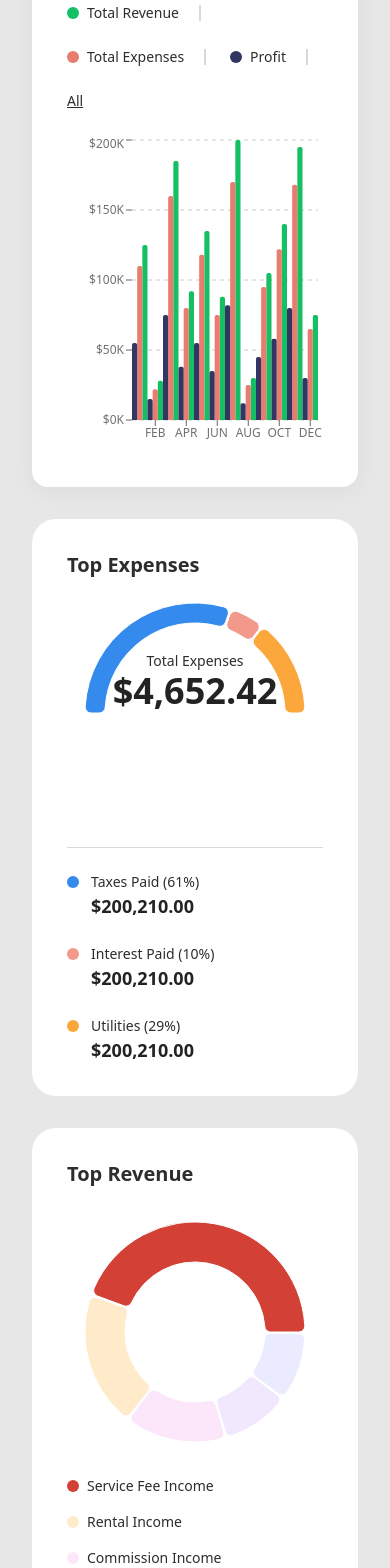
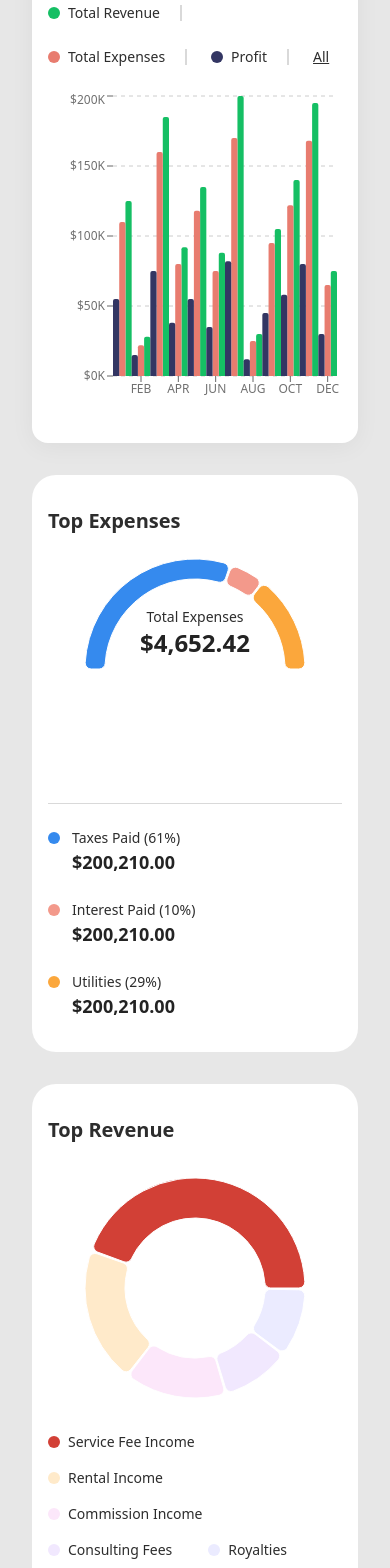
Before and after one commit to NaveenNkvibe/dashboard-ui, a React (Vite) app: page / in a window 390 px wide. Shown: the part 2460-4028 px from the top of the page. Built offline with nearby package versions, Linux system fonts and the light colour scheme.

Commit message:
fix chart responsive

```diff
--- a/src/components/charts/TopExpensesChart.jsx
+++ b/src/components/charts/TopExpensesChart.jsx
@@ -19,7 +19,7 @@ const TopExpensesChart = () => {
 
 				<div className="absolute inset-0 flex flex-col justify-start items-center mt-12">
 					<span className="text-sm text-[#2D2D2D]">Total Expenses</span>
-					<span className="text-4xl font-semibold text-[#232323]">${totalExpenses.toLocaleString()}</span>
+					<span className="text-2xl sm:text-4xl font-semibold text-[#232323]">${totalExpenses.toLocaleString()}</span>
 				</div>
 			</div>
 
--- a/src/pages/dashboard/Dasboard.jsx
+++ b/src/pages/dashboard/Dasboard.jsx
@@ -12,39 +12,37 @@ const Dashboard = () => {
 		<div className="flex flex-col items-start justify-center h-full">
 			<h1 className="text-[#232323] text-2xl font-semibold pb-2">Dashboard</h1>
 			<section className="flex justify-start items-center w-full gap-8 mb-8 flex-wrap">
-				{dashboardCards && dashboardCards.map((card, index) => {
-					return (
-						<DashboardSection key={card.id} icon={card.icon} title={card.title} />
-					)
-				})}
+				{dashboardCards &&
+					dashboardCards.map((card, index) => {
+						return <DashboardSection key={card.id} icon={card.icon} title={card.title} />;
+					})}
 			</section>
 
 			<section className="flex justify-start items-center w-full gap-8 mb-8 flex-wrap">
-				{dashboardWidgets && dashboardWidgets.map((widget, index) => {
-					return (
-						<DashboardWidget key={widget.id} icon={widget.icon} title={widget.title} amount={widget.amount} />
-					)
-				})}
+				{dashboardWidgets &&
+					dashboardWidgets.map((widget, index) => {
+						return <DashboardWidget key={widget.id} icon={widget.icon} title={widget.title} amount={widget.amount} />;
+					})}
 			</section>
 
 			<section className="graph-container flex flex-col justify-start items-center gap-8 w-full mb-8">
-				<div className="performance-graph bg-white w-full py-[32px] px-[35px] rounded-2xl shadow-[0px_4px_25px_0px_#0000000D]">
-					<PerformanceOverview/>
+				<div className="performance-graph bg-white w-full py-[32px] px-[16px] sm:px-[35px] rounded-2xl shadow-[0px_4px_25px_0px_#0000000D]">
+					<PerformanceOverview />
 				</div>
 				<div className="flex flex-col lg:flex-row justify-center items-center gap-8 w-full h-auto w-full">
-					<div className="flex justify-center items-center rounded-3xl bg-white flex-1 py-[32px] px-[35px] w-full">
-						<TopExpensesChart/>
+					<div className="flex justify-center items-center rounded-3xl bg-white flex-1 py-[32px] px-[16px] sm:px-[35px] w-full">
+						<TopExpensesChart />
 					</div>
-					<div className="flex justify-center items-center rounded-3xl bg-white flex-1 py-[32px] px-[35px] w-full">
-						<TopRevenueChart/>
+					<div className="flex justify-center items-center rounded-3xl bg-white flex-1 py-[32px] px-[16px] sm:px-[35px] w-full">
+						<TopRevenueChart />
 					</div>
 				</div>
 				<div className="flex flex-col justify-center items-center gap-8 w-full h-auto lg:flex-row w-full">
-					<div className="flex justify-center items-center rounded-3xl bg-white flex-[4] py-[32px] px-[35px] w-full">
-						<SummaryLineChart/>
+					<div className="flex justify-center items-center rounded-3xl bg-white flex-[4] py-[32px] px-[16px] sm:px-[35px] w-full">
+						<SummaryLineChart />
 					</div>
-					<div className="flex justify-center items-center rounded-3xl bg-white flex-1 py-[32px] px-[35px] w-full">
-						<ExpensesChart/>
+					<div className="flex justify-center items-center rounded-3xl bg-white flex-1 py-[32px] px-[16px] sm:px-[35px] w-full">
+						<ExpensesChart />
 					</div>
 				</div>
 			</section>
```
